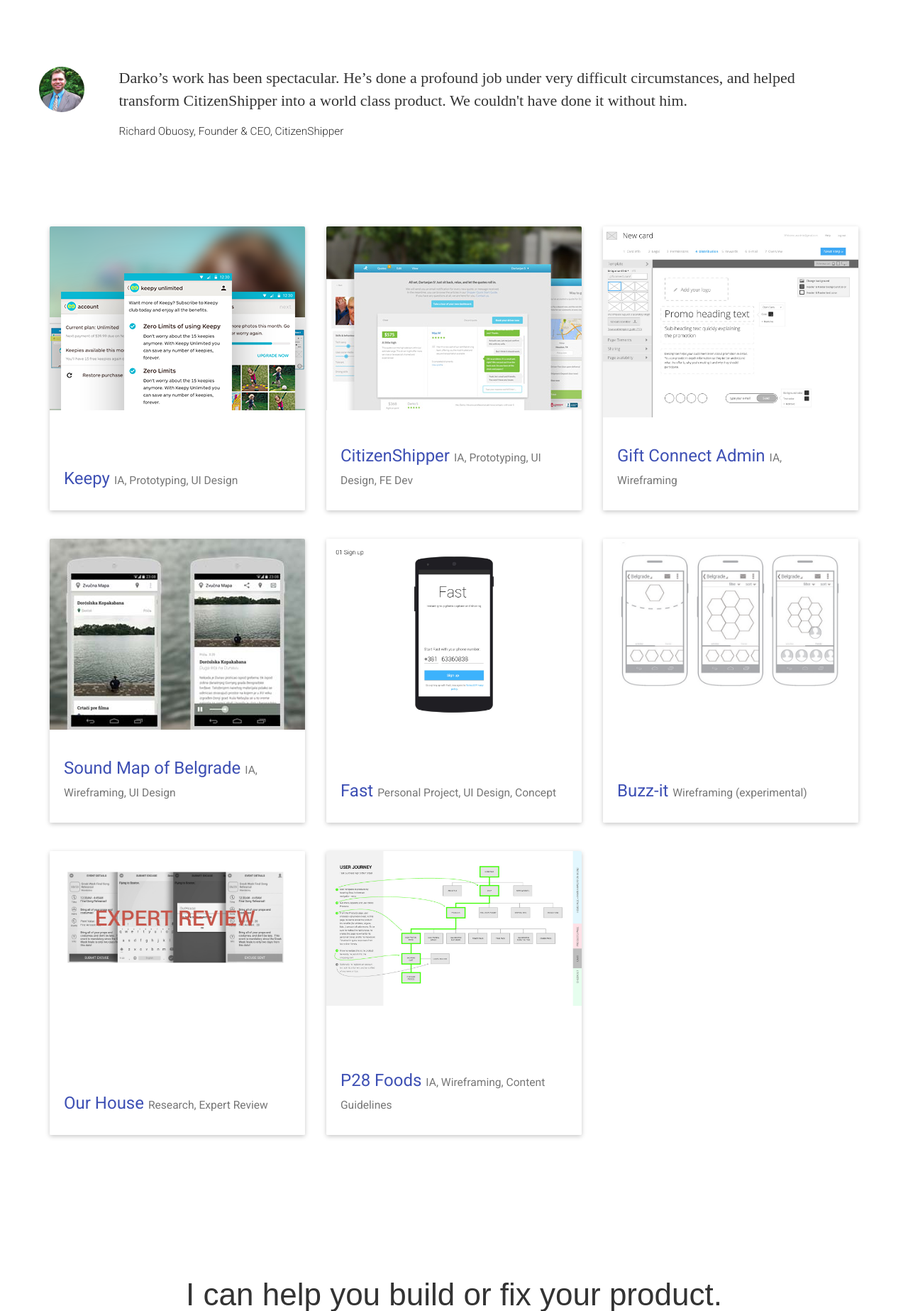
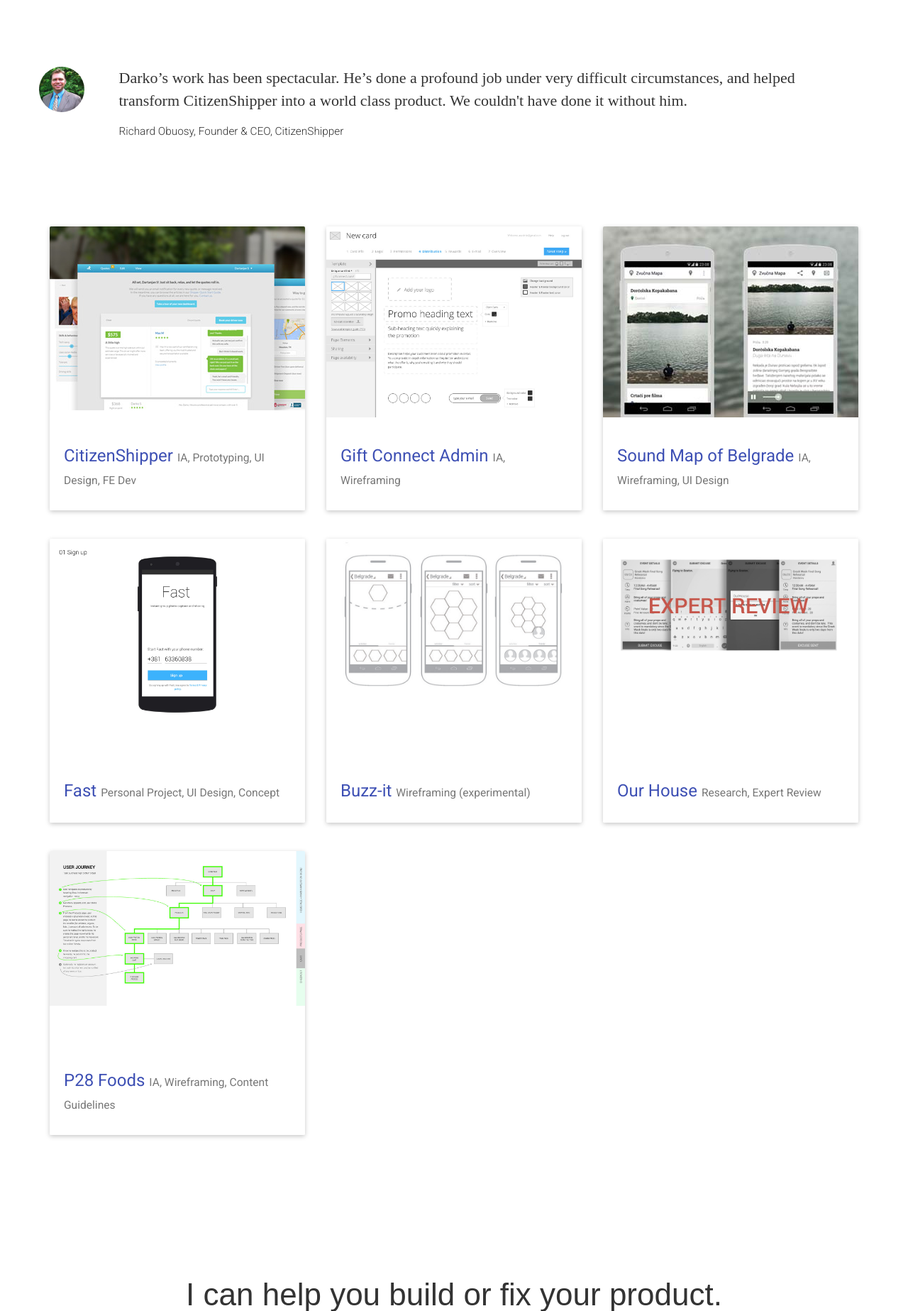
Before and after one commit to Dartanjan/darkoux, a PHP site: page / in a window 1280 px wide. Shown: the part 740-2587 px from the top of the page at 71% size. Run offline with PHP 8.4, Linux system fonts and the light colour scheme; some libraries are stand-ins or nearby versions; some web fonts are replaced.

Commit message:
Removing Keepy from projects

```diff
--- a/index.php
+++ b/index.php
@@ -3,7 +3,6 @@
 const SITE_URL = "http://darkoux.com/";
 const SITE_ROOT = __DIR__;
 $projects = array(
-	'keepy',
 	'citizenshipper',
 	'giftconnect',
 	'buzzit',
--- a/views/landing.php
+++ b/views/landing.php
@@ -40,12 +40,6 @@
 	<div class="container gallery showme-wrap" data-treshold="200" data-delay="150">
 		<div class="row">
 			<div class="projects-wrap">
-				<div class="project col-xs-12 col-md-4 showme">
-					<figure class="card">
-						<a href="/?project=keepy"><img src="/projects/keepy/keepy-thumb.png" alt="Keepy"></a>
-						<figcaption><h3><a href="/?project=keepy">Keepy</a> <small>IA, Prototyping, UI Design</small></h3></figcaption>
-					</figure>
-				</div>
 				<div class="project col-xs-12 col-md-4">
 					<figure class="card">
 						<a href="/?project=citizenshipper"><img src="/projects/citizenshipper/cs-thumb.jpg" alt="CitizenShipper"></a>
```
